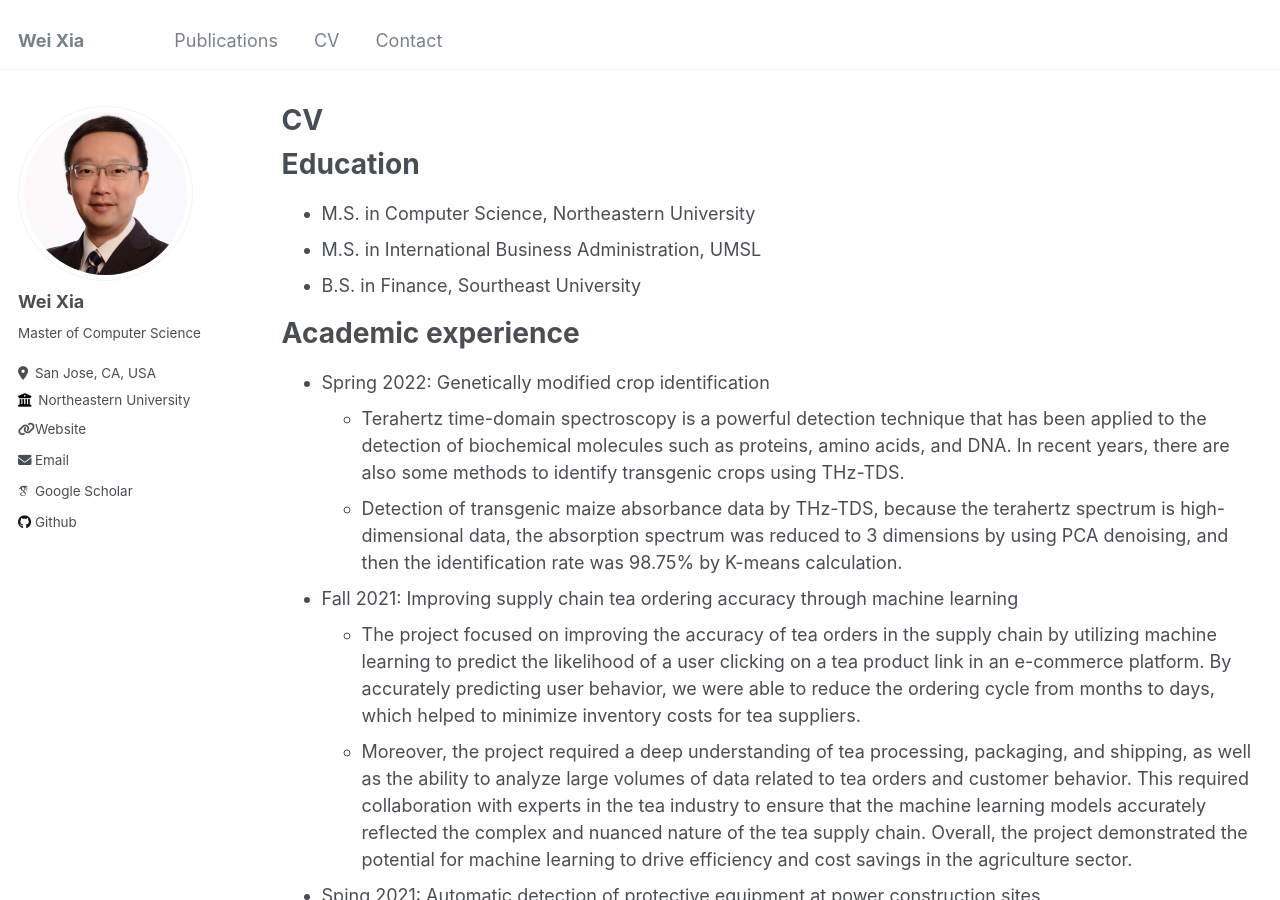
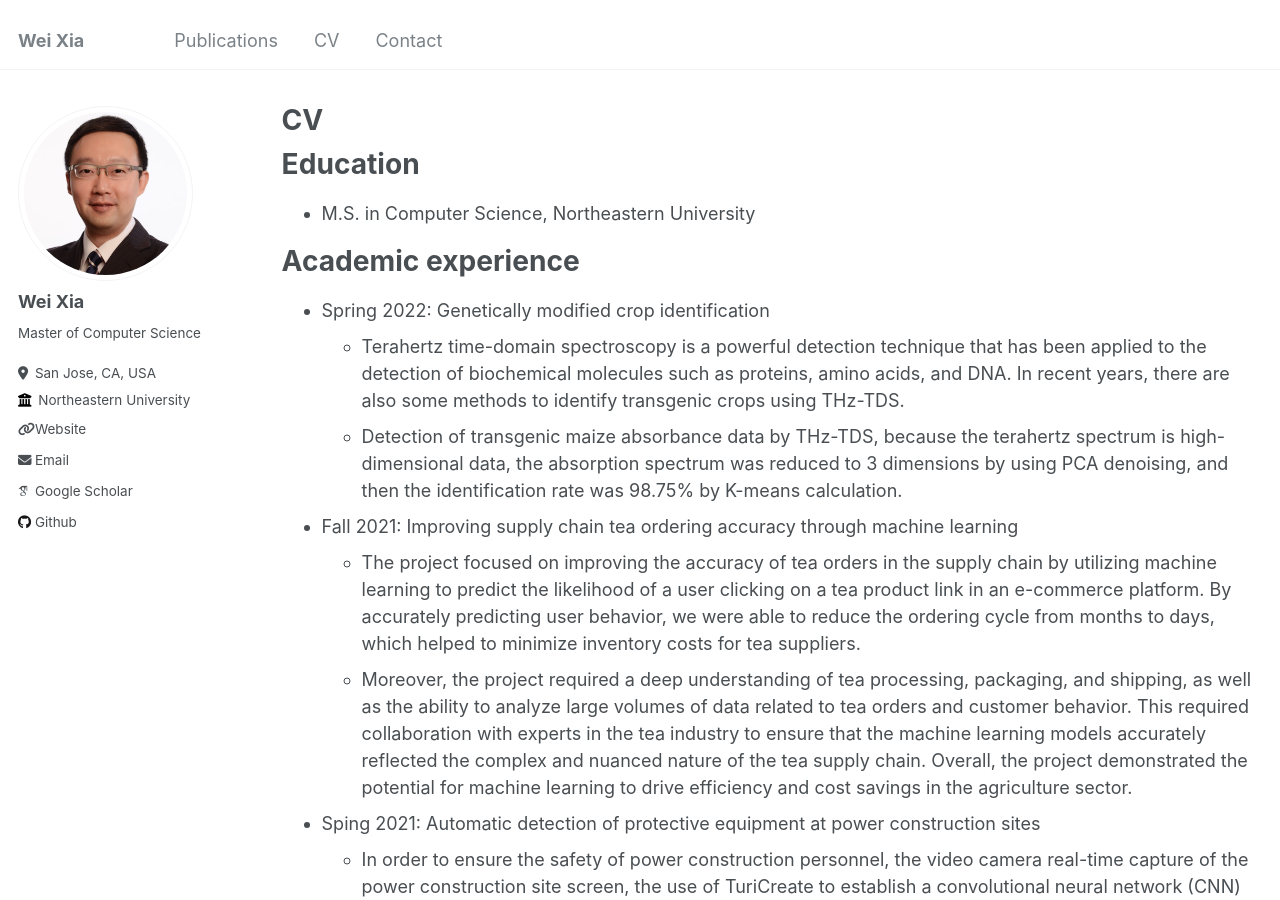
Before and after one commit to XiaWei-NEU/XiaWei-NEU.github.io, a Jekyll site: the page built from _pages/cv.md, in a window 1280 px wide and 900 px high. Built offline with Jekyll 4.4.1, drawn with Linux system fonts in a browser that asks for light colours; some web fonts are replaced.

Commit message:
Update cv.md

```diff
--- a/_pages/cv.md
+++ b/_pages/cv.md
@@ -12,8 +12,6 @@ redirect_from:
 Education
 ======
 * M.S. in Computer Science, Northeastern University
-* M.S. in International Business Administration, UMSL
-* B.S. in Finance, Sourtheast University
 
 Academic experience
 ======
```
